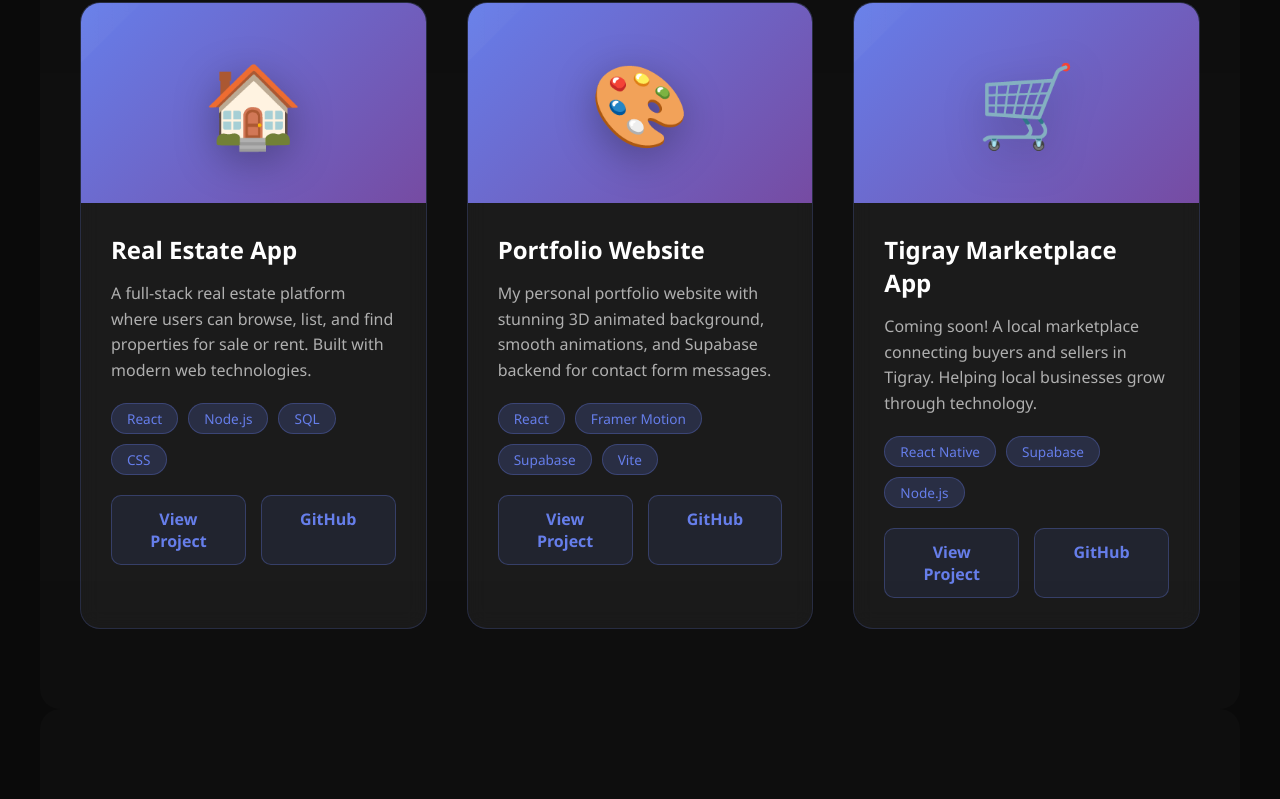
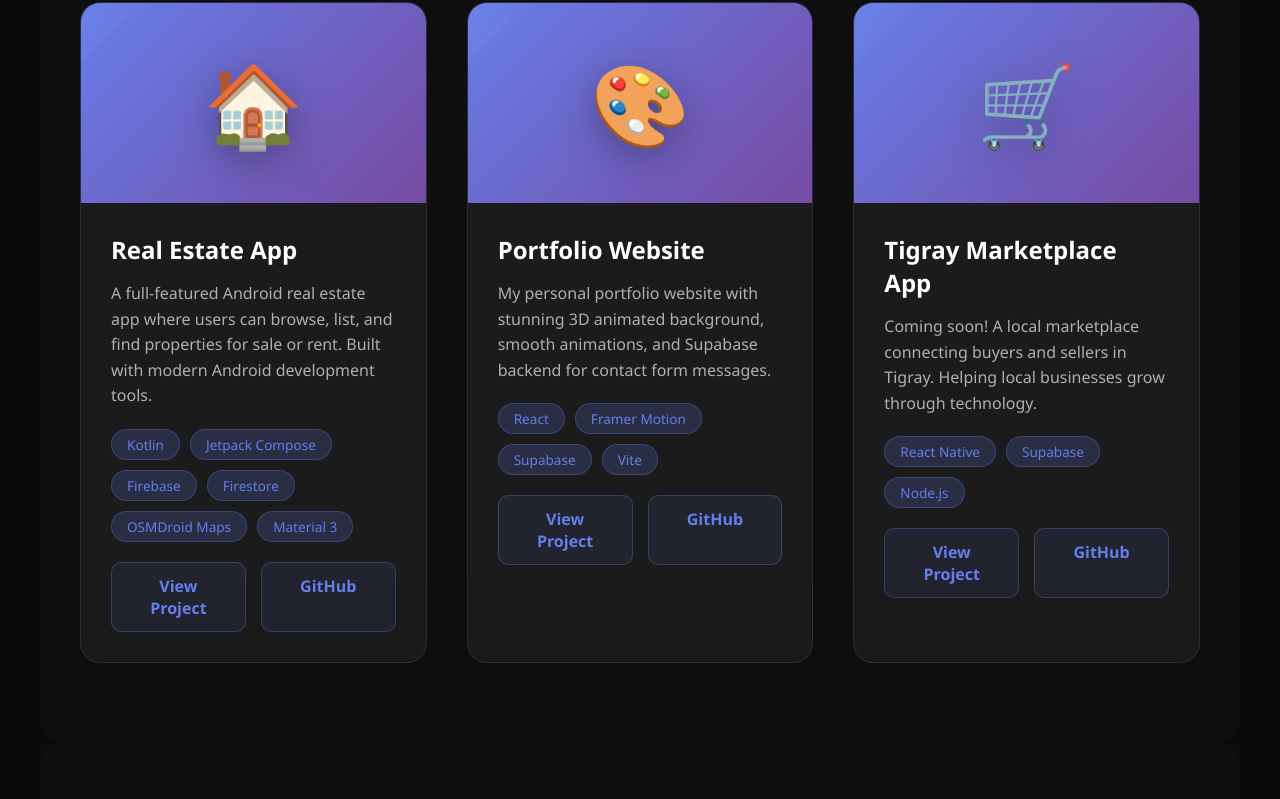
Before and after one commit to fili112/portfolio, a React (Vite) app: page / in a window 1280 px wide. Shown: the part 2876-3675 px from the top of the page. Built offline with nearby package versions, Linux system fonts and the light colour scheme; no server answers.

Commit message:
Fix: Update Real Estate App tech stack to Kotlin/Firebase

```diff
--- a/src/components/Projects.jsx
+++ b/src/components/Projects.jsx
@@ -6,8 +6,8 @@
   const projects = [
     {
       title: 'Real Estate App',
-      description: 'A full-stack real estate platform where users can browse, list, and find properties for sale or rent. Built with modern web technologies.',
-      tech: ['React', 'Node.js', 'SQL', 'CSS'],
+      description: 'A full-featured Android real estate app where users can browse, list, and find properties for sale or rent. Built with modern Android development tools.',
+      tech: ['Kotlin', 'Jetpack Compose', 'Firebase', 'Firestore', 'OSMDroid Maps', 'Material 3'],
       image: '🏠',
       link: 'https://github.com/fili112',
       github: 'https://github.com/fili112'
```
